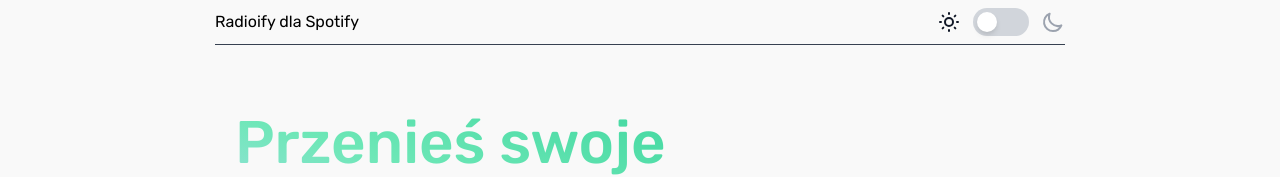
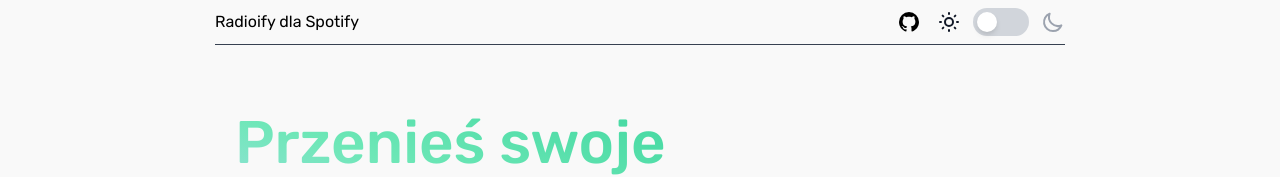
Before and after one commit to Zboru/radioify, a React (Vite) app: page / in a window 1280 px wide. Shown: the top 177 px of the page. Built offline with nearby package versions, Linux system fonts and the light colour scheme; no server answers; what spotify-web-api-ts would draw is missing.

Commit message:
add github link to navigation

```diff
--- /dev/null
+++ b/src/components/navigation/GithubLink.tsx
@@ -0,0 +1,24 @@
+import React from "react"
+import {SVGProps} from "react"
+
+const GithubLink = () => {
+
+    function MdiGithub(props: JSX.IntrinsicAttributes & SVGProps<SVGSVGElement>) {
+        return (
+            <svg width="1em" height="1em" viewBox="0 0 24 24" {...props}>
+                <path
+                    d="M12 2A10 10 0 0 0 2 12c0 4.42 2.87 8.17 6.84 9.5c.5.08.66-.23.66-.5v-1.69c-2.77.6-3.36-1.34-3.36-1.34c-.46-1.16-1.11-1.47-1.11-1.47c-.91-.62.07-.6.07-.6c1 .07 1.53 1.03 1.53 1.03c.87 1.52 2.34 1.07 2.91.83c.09-.65.35-1.09.63-1.34c-2.22-.25-4.55-1.11-4.55-4.92c0-1.11.38-2 1.03-2.71c-.1-.25-.45-1.29.1-2.64c0 0 .84-.27 2.75 1.02c.79-.22 1.65-.33 2.5-.33c.85 0 1.71.11 2.5.33c1.91-1.29 2.75-1.02 2.75-1.02c.55 1.35.2 2.39.1 2.64c.65.71 1.03 1.6 1.03 2.71c0 3.82-2.34 4.66-4.57 4.91c.36.31.69.92.69 1.85V21c0 .27.16.59.67.5C19.14 20.16 22 16.42 22 12A10 10 0 0 0 12 2z"
+                    fill="currentColor"/>
+            </svg>
+        )
+    }
+
+    return (
+        <div className="flex items-center mr-4">
+            <a href="https://github.com/zboru/radioify" target="_blank">
+                <MdiGithub className="w-6 h-6"/>
+            </a>
+        </div>
+    )
+}
+export default GithubLink
--- a/src/layout/Layout.tsx
+++ b/src/layout/Layout.tsx
@@ -1,6 +1,7 @@
 import React from "react"
 import { Link } from 'react-router-dom'
 import DarkModeSwitch from "../components/navigation/DarkModeSwitch";
+import GithubLink from "../components/navigation/GithubLink";
 
 const Layout = (props: { children: React.ReactNode }): JSX.Element => {
     return (
@@ -9,7 +10,10 @@
                 {/*Navigation*/}
                 <div className={'flex items-center px-5 justify-between md:px-0 pt-2 dark:text-white border-b border-gray-700 pb-2'}>
                     <Link to="/">Radioify dla Spotify</Link>
-                    <DarkModeSwitch/>
+                    <div className="flex">
+                        <GithubLink/>
+                        <DarkModeSwitch/>
+                    </div>
                 </div>
                 <div className="flex-grow sm:flex-grow-0">{props.children}</div>
             </div>
```
